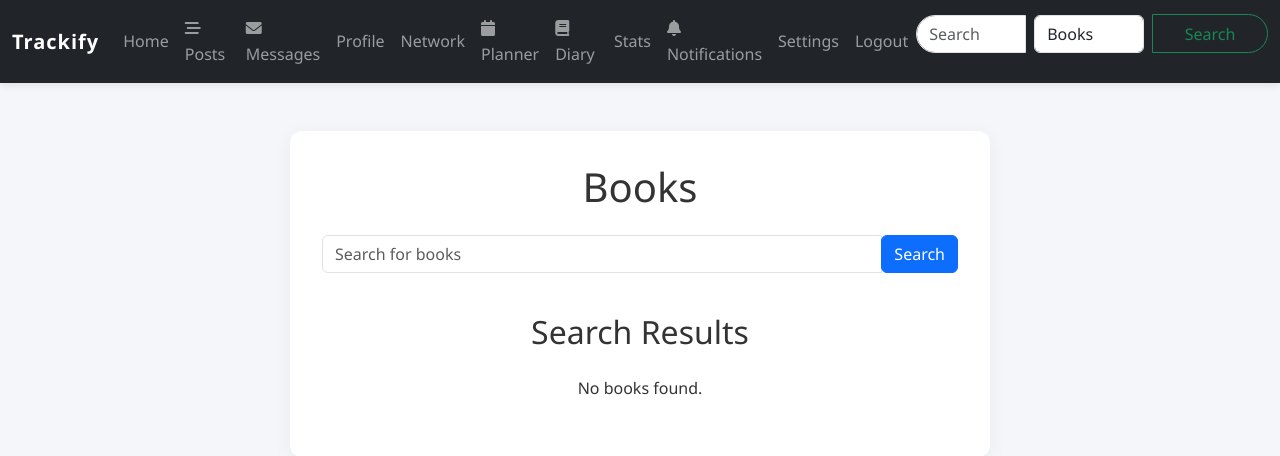
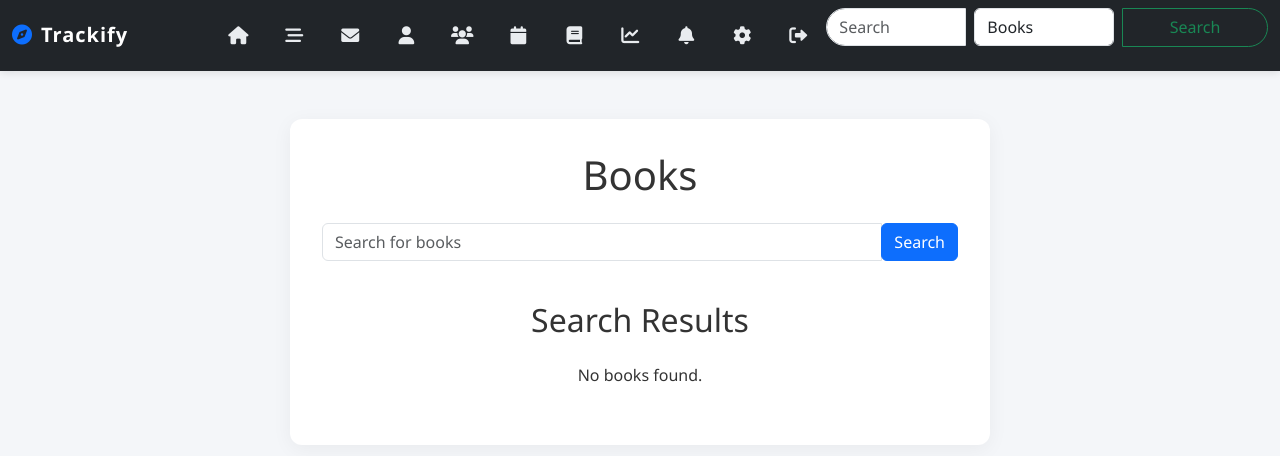
Before and after one commit to MelchiorRM/Trackify_repository, a Flask app: page /books in a window 1280 px wide. Shown: the top 456 px of the page. Run offline with Flask 3, Linux system fonts and the light colour scheme; the visitor is signed in with stand-in values (Sample User, id 1); data that the repository does not hold is empty; some libraries are stand-ins or nearby versions.

Commit message:
Setting Navbar and Post media...

```diff
--- a/routes/media_routes.py
+++ b/routes/media_routes.py
@@ -267,11 +267,12 @@ def add_to_planner():
     title = request.form.get("title")
     media_type = request.form.get("media_type")
     if title and media_type:
-        existing_media = UserMedia.query.filter_by(user_id=current_user.id, title=title).first()
+        # This legacy endpoint is not used by media page; keep minimal fix for user_id field
+        existing_media = UserMedia.query.filter_by(user_id=current_user.user_id).first()
         if existing_media:
             flash('Media already exists in your planner or library.', 'warning')
         else:
-            new_media = UserMedia(user_id=current_user.id, title=title, media_type=media_type, planned=True)
+            new_media = UserMedia(user_id=current_user.user_id, media_type=media_type, planned=True)
             db.session.add(new_media)
             db.session.commit()
             flash('Media added to planner!', 'success')
@@ -316,7 +317,7 @@ def save_external_media():
                     language=media_data.get('language', 'Unknown'),
                     publisher=media_data.get('publisher'),
                     country=media_data.get('country'),
-                    description=media_data.get('reviews'),
+                    description=media_data.get('description') or media_data.get('reviews'),
                     coverart=media_data.get('coverart')
                 )
                 db.session.add(book)
@@ -359,7 +360,7 @@ def save_external_media():
                     language=media_data.get('language', 'Unknown'),
                     label=media_data.get('label'),
                     country=media_data.get('country'),
-                    reviews=media_data.get('reviews'),
+                    description=media_data.get('description') or media_data.get('reviews'),
                     coverart=media_data.get('coverart')
                 )
                 db.session.add(music)
@@ -402,7 +403,7 @@ def save_external_media():
                     language=media_data.get('language', 'Unknown'),
                     type=media_data.get('type', 'movie'),
                     country=media_data.get('country'),
-                    reviews=media_data.get('reviews'),
+                    description=media_data.get('description') or media_data.get('reviews'),
                     coverart=media_data.get('coverart')
                 )
                 db.session.add(cinema)
@@ -516,7 +517,7 @@ def add_to_planner_api():
             user_media.done = False
 
         db.session.commit()
-        return jsonify({'success': True, 'message': 'Added to planner!'})
+        return jsonify({'success': True, 'message': 'Added to planner!', 'user_media_id': user_media.user_media_id})
 
     except Exception as e:
         db.session.rollback()
--- a/static/style.css
+++ b/static/style.css
@@ -27,6 +27,48 @@ footer {
 
 .navbar {
     box-shadow: 0 2px 8px rgba(0, 0, 0, 0.1);
+}
+.modern-navbar .icon-nav .nav-icon {
+    position: relative;
+    margin: 0 6px;
+}
+.modern-navbar .icon-nav .nav-link {
+    position: relative;
+    display: flex;
+    align-items: center;
+    justify-content: center;
+    width: 44px;
+    height: 44px;
+    border-radius: 10px;
+    color: #e9ecef;
+}
+.modern-navbar .icon-nav .nav-link:hover {
+    background: rgba(255,255,255,0.1);
+    color: #fff;
+}
+.modern-navbar .icon-nav .nav-link i {
+    font-size: 18px;
+}
+.modern-navbar .icon-nav .nav-label {
+    position: absolute;
+    bottom: -26px;
+    background: #212529;
+    color: #fff;
+    padding: 4px 8px;
+    border-radius: 6px;
+    white-space: nowrap;
+    opacity: 0;
+    transform: translateY(6px);
+    pointer-events: none;
+    transition: all 0.15s ease;
+    font-size: 12px;
+}
+.modern-navbar .icon-nav .nav-link:hover .nav-label {
+    opacity: 1;
+    transform: translateY(0);
+}
+.modern-navbar .navbar-brand i {
+    color: #0d6efd;
 }
 .navbar-brand {
     font-weight: bold;
--- a/templates/base.html
+++ b/templates/base.html
@@ -10,62 +10,85 @@
     {% block extra_css %}{% endblock %}
 </head>
 <body class="d-flex flex-column min-vh-100">
-    <nav class="navbar navbar-expand-lg navbar-dark bg-dark mb-4">
+    <nav class="navbar navbar-expand-lg navbar-dark bg-dark mb-4 modern-navbar">
         <div class="container-fluid">
-            <a class="navbar-brand font-weight-bold" href="{{ url_for('main_routes.home') }}">Trackify</a>
+            <a class="navbar-brand font-weight-bold d-flex align-items-center" href="{{ url_for('main_routes.home') }}">
+                <i class="fas fa-compass me-2"></i> Trackify
+            </a>
             <button class="navbar-toggler" type="button" data-bs-toggle="collapse" data-bs-target="#navbarNav"
                 aria-controls="navbarNav" aria-expanded="false" aria-label="Toggle navigation">
                 <span class="navbar-toggler-icon"></span>
             </button>
             <div class="collapse navbar-collapse justify-content-end" id="navbarNav">
-                <ul class="navbar-nav align-items-center">
+                <ul class="navbar-nav align-items-center icon-nav">
                     {% if current_user.is_authenticated %}
-                    <li class="nav-item">
-                        <a class="nav-link" href="{{ url_for('main_routes.home') }}">Home</a>
-                    </li>
-                    <li class="nav-item">
-                        <a class="nav-link" href="{{ url_for('post_routes.posts') }}">
-                            <i class="fas fa-stream"></i> Posts
+                    <li class="nav-item nav-icon" title="Home">
+                        <a class="nav-link" href="{{ url_for('main_routes.home') }}">
+                            <i class="fas fa-house"></i>
+                            <span class="nav-label">Home</span>
                         </a>
                     </li>
-                    <li class="nav-item">
-                        <a class="nav-link position-relative" href="{{ url_for('message_routes.messages') }}">
-                            <i class="fas fa-envelope"></i> Messages
-                            <span class="badge bg-danger position-absolute top-0 start-100 translate-middle"
-                                  id="messageBadge" style="display: none;">0</span>
+                    <li class="nav-item nav-icon" title="Posts">
+                        <a class="nav-link" href="{{ url_for('post_routes.posts') }}">
+                            <i class="fas fa-stream"></i>
+                            <span class="nav-label">Posts</span>
                         </a>
                     </li>
-                    <li class="nav-item">
-                        <a class="nav-link" href="{{ url_for('main_routes.profile', username=current_user.username) }}">Profile</a>
-                    </li>
-                    <li class="nav-item">
-                        <a class="nav-link" href="{{ url_for('main_routes.network') }}">Network</a>
-                    </li>
-                    <li class="nav-item">
-                        <a class="nav-link" href="{{ url_for('main_routes.planner') }}">
-                            <i class="fas fa-calendar"></i> Planner
+                    <li class="nav-item nav-icon position-relative" title="Messages">
+                        <a class="nav-link" href="{{ url_for('message_routes.messages') }}">
+                            <i class="fas fa-envelope"></i>
+                            <span class="nav-label">Messages</span>
+                            <span class="badge bg-danger position-absolute top-0 start-100 translate-middle" id="messageBadge" style="display: none;">0</span>
                         </a>
                     </li>
-                    <li class="nav-item">
-                        <a class="nav-link" href="{{ url_for('main_routes.diary') }}">
-                            <i class="fas fa-book"></i> Diary
+                    <li class="nav-item nav-icon" title="Profile">
+                        <a class="nav-link" href="{{ url_for('main_routes.profile', username=current_user.username) }}">
+                            <i class="fas fa-user"></i>
+                            <span class="nav-label">Profile</span>
                         </a>
                     </li>
-                    <li class="nav-item">
-                        <a class="nav-link" href="{{ url_for('main_routes.stats') }}">Stats</a>
-                    </li>
-                    <li class="nav-item">
-                        <a class="nav-link position-relative" href="{{ url_for('media_routes.notifications') }}">
-                            <i class="fas fa-bell"></i> Notifications
-                            <span class="badge bg-danger position-absolute top-0 start-100 translate-middle"
-                                  id="notificationBadge" style="display: none;">0</span>
+                    <li class="nav-item nav-icon" title="Network">
+                        <a class="nav-link" href="{{ url_for('main_routes.network') }}">
+                            <i class="fas fa-users"></i>
+                            <span class="nav-label">Network</span>
                         </a>
                     </li>
-                    <li class="nav-item">
-                        <a class="nav-link" href="{{ url_for('main_routes.settings') }}">Settings</a>
+                    <li class="nav-item nav-icon" title="Planner">
+                        <a class="nav-link" href="{{ url_for('main_routes.planner') }}">
+                            <i class="fas fa-calendar"></i>
+                            <span class="nav-label">Planner</span>
+                        </a>
                     </li>
-                    <li class="nav-item">
-                        <a class="nav-link" href="{{ url_for('user_routes.logout') }}">Logout</a>
+                    <li class="nav-item nav-icon" title="Diary">
+                        <a class="nav-link" href="{{ url_for('main_routes.diary') }}">
+                            <i class="fas fa-book"></i>
+                            <span class="nav-label">Diary</span>
+                        </a>
+                    </li>
+                    <li class="nav-item nav-icon" title="Stats">
+                        <a class="nav-link" href="{{ url_for('main_routes.stats') }}">
+                            <i class="fas fa-chart-line"></i>
+                            <span class="nav-label">Stats</span>
+                        </a>
+                    </li>
+                    <li class="nav-item nav-icon position-relative" title="Notifications">
+                        <a class="nav-link" href="{{ url_for('media_routes.notifications') }}">
+                            <i class="fas fa-bell"></i>
+                            <span class="nav-label">Notifications</span>
+                            <span class="badge bg-danger position-absolute top-0 start-100 translate-middle" id="notificationBadge" style="display: none;">0</span>
+                        </a>
+                    </li>
+                    <li class="nav-item nav-icon" title="Settings">
+                        <a class="nav-link" href="{{ url_for('main_routes.settings') }}">
+                            <i class="fas fa-gear"></i>
+                            <span class="nav-label">Settings</span>
+                        </a>
+                    </li>
+                    <li class="nav-item nav-icon" title="Logout">
+                        <a class="nav-link" href="{{ url_for('user_routes.logout') }}">
+                            <i class="fas fa-right-from-bracket"></i>
+                            <span class="nav-label">Logout</span>
+                        </a>
                     </li>
                     <form class="form-inline my-2 my-lg-0 d-flex align-items-center"
                         action="{{ url_for('media_routes.search') }}" method="GET">
```
Also changed, not shown: models/books.py (+14 -4 lines), templates/media.html (+36 -16 lines), instance/trackify.db.
